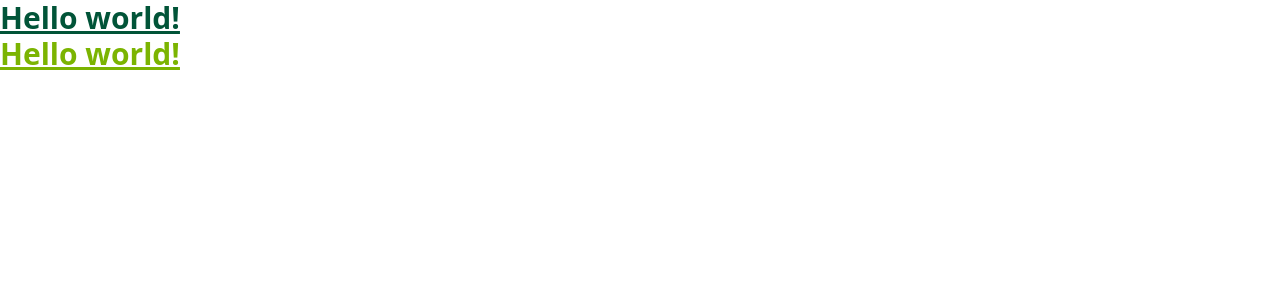
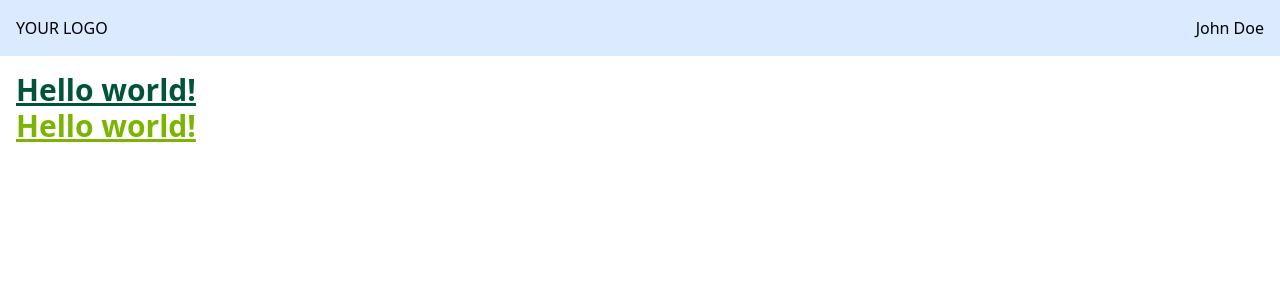
Before and after one commit to saptadi73/fe-mynilam-new, a Vue app: page / in a window 1280 px wide. Shown: the top 300 px of the page. Built offline with nearby package versions, Linux system fonts and the light colour scheme.

Commit message:
feat(router): add main layout

```diff
--- /dev/null
+++ b/src/components/TheNavbar.vue
@@ -0,0 +1,6 @@
+<template>
+  <div class="flex justify-between bg-blue-100 p-4">
+    <div>YOUR LOGO</div>
+    <div>John Doe</div>
+  </div>
+</template>
--- /dev/null
+++ b/src/pages/layouts/MainLayout.vue
@@ -0,0 +1,10 @@
+<template>
+  <TheNavbar />
+  <div class="p-4">
+    <router-view></router-view>
+  </div>
+</template>
+
+<script setup lang="ts">
+import TheNavbar from '../../components/TheNavbar.vue'
+</script>
--- a/src/router/index.ts
+++ b/src/router/index.ts
@@ -1,15 +1,22 @@
 import { createRouter, createWebHistory } from 'vue-router'
+import MainLayout from '../pages/layouts/MainLayout.vue'
 
 const routes = [
-  {
-    path: '/',
-    name: 'Beranda',
-    component: () => import('../pages/Beranda.vue'),
-  },
   {
     path: '/login',
     name: 'Login',
     component: () => import('../pages/Login.vue'),
+  },
+  {
+    path: '/',
+    component: MainLayout,
+    children: [
+      {
+        path: '/',
+        name: 'Beranda',
+        component: () => import('../pages/Beranda.vue'),
+      },
+    ],
   },
 ]
 
```
